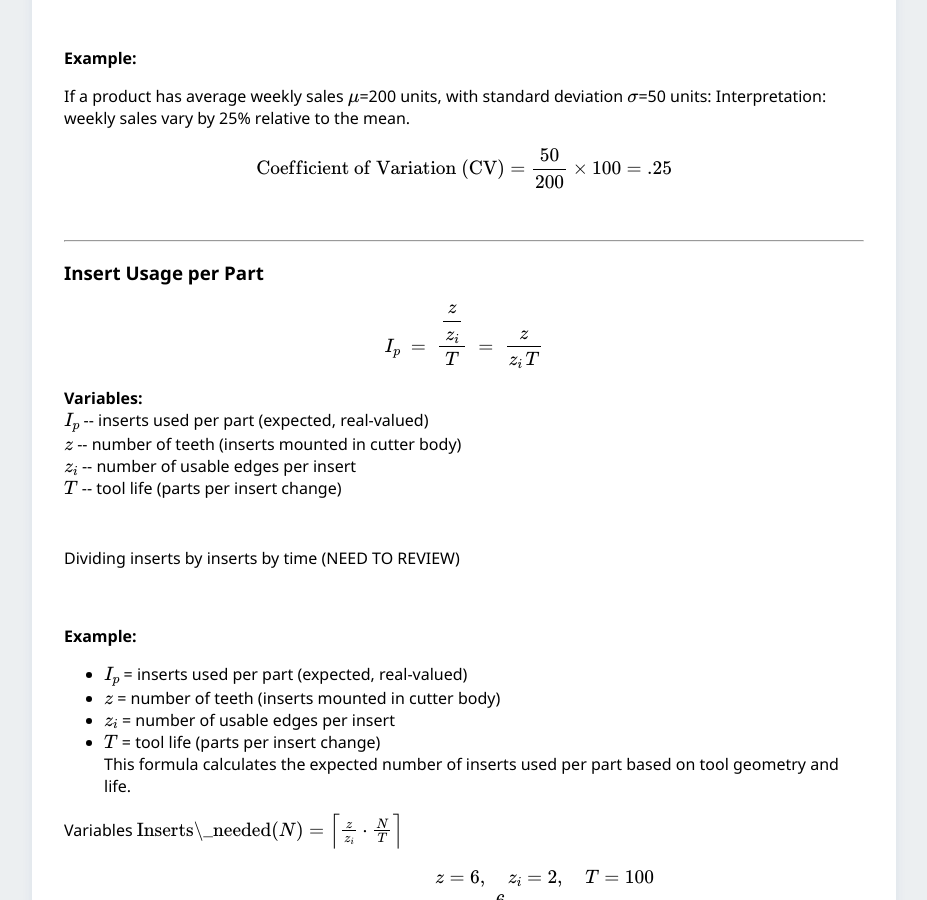
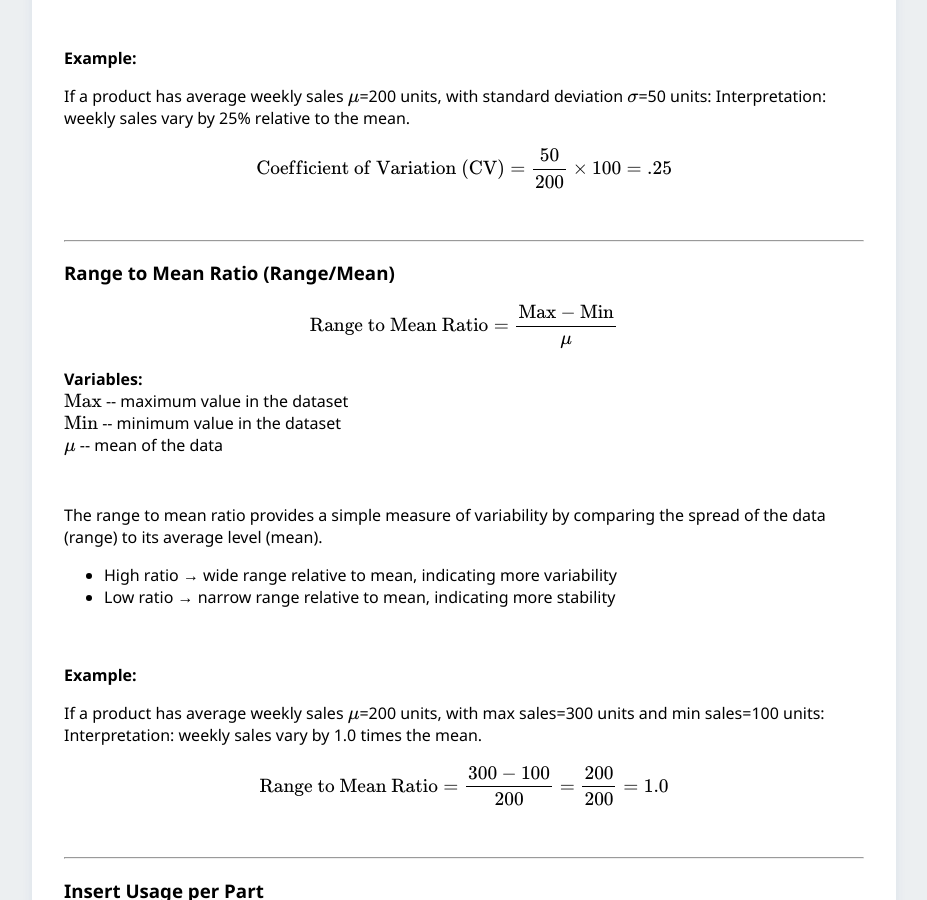
Before and after one commit to jaymcc2/product-sales-formulas, a Jekyll site: the page built from sales_math/index.md, in a window 1280 px wide and 900 px high, scrolled down 3688 px. Shown: the whole window, without its empty margins (176-1103 px from the left). Built offline with Jekyll 4.4.1, drawn with Linux system fonts in a browser that asks for light colours.

Commit message:
added range to mean formula

```diff
--- a/_data/formulas.yml
+++ b/_data/formulas.yml
@@ -206,7 +206,31 @@
         \text{Coefficient of Variation (CV)} = \frac{50}{200} \times 100 = .25
         $$
 
-
+# Range to Mean Ratio (Range/Mean)
+- id: range-to-mean-ratio
+  title: Range to Mean Ratio (Range/Mean)
+  categories: [statistics, forecast]
+  tags: []
+  equation: |
+    $$
+    \text{Range to Mean Ratio} = \frac{\text{Max} - \text{Min}}{\mu}
+    $$
+  variables:
+    $\text{Max}$: maximum value in the dataset
+    $\text{Min}$: minimum value in the dataset
+    $\mu$: mean of the data
+  comment: |
+    The range to mean ratio provides a simple measure of variability by comparing the spread of the data (range) to its average level (mean).
+    - High ratio → wide range relative to mean, indicating more variability
+    - Low ratio → narrow range relative to mean, indicating more stability
+  examples:
+    - example-comment: |
+        If a product has average weekly sales $\mu$=200 units, with max sales=300 units and min sales=100 units:
+        Interpretation: weekly sales vary by 1.0 times the mean.
+      example-equation:
+        $$
+        \text{Range to Mean Ratio} = \frac{300 - 100}{200} = \frac{200}{200} = 1.0
+        $$
 
 
 
```
